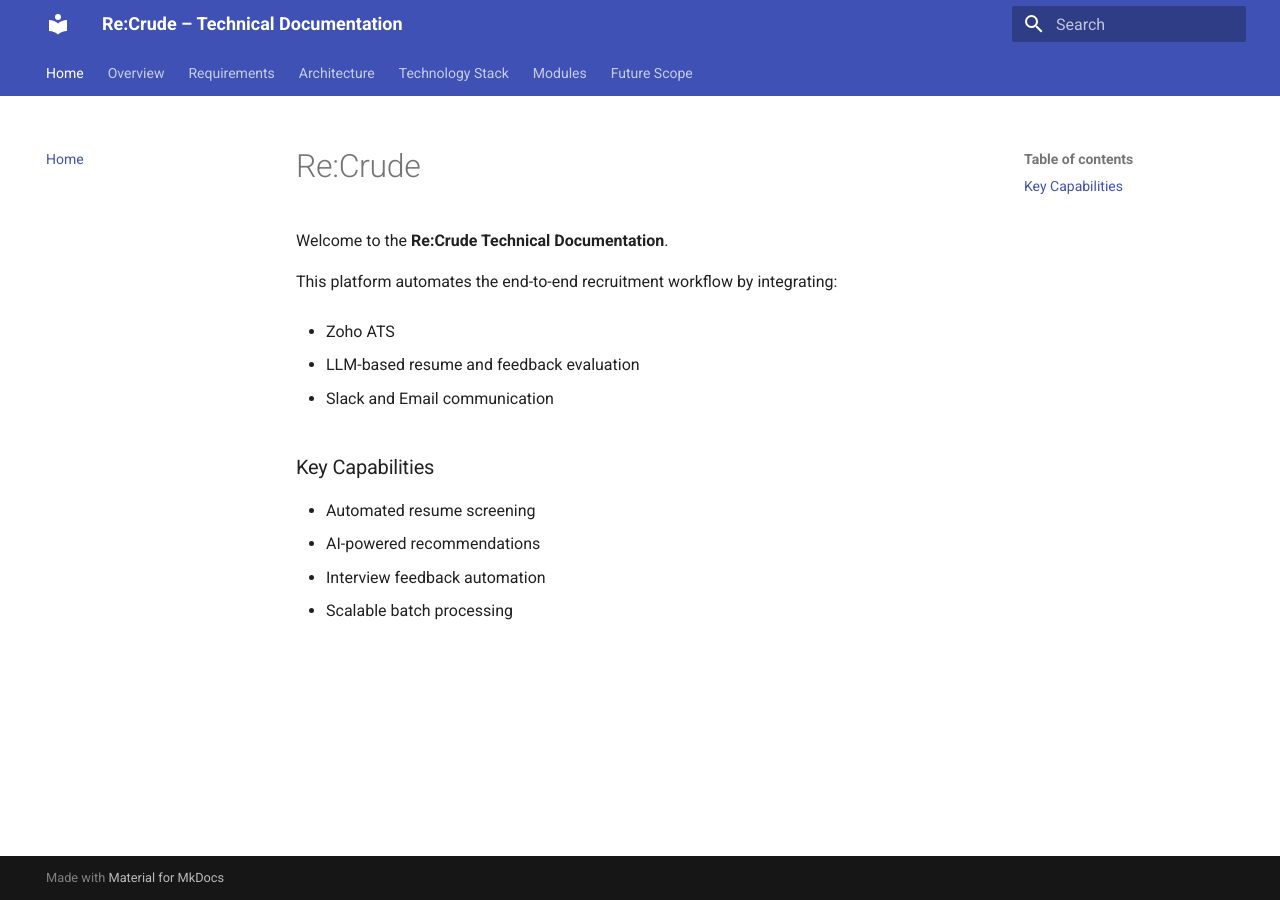
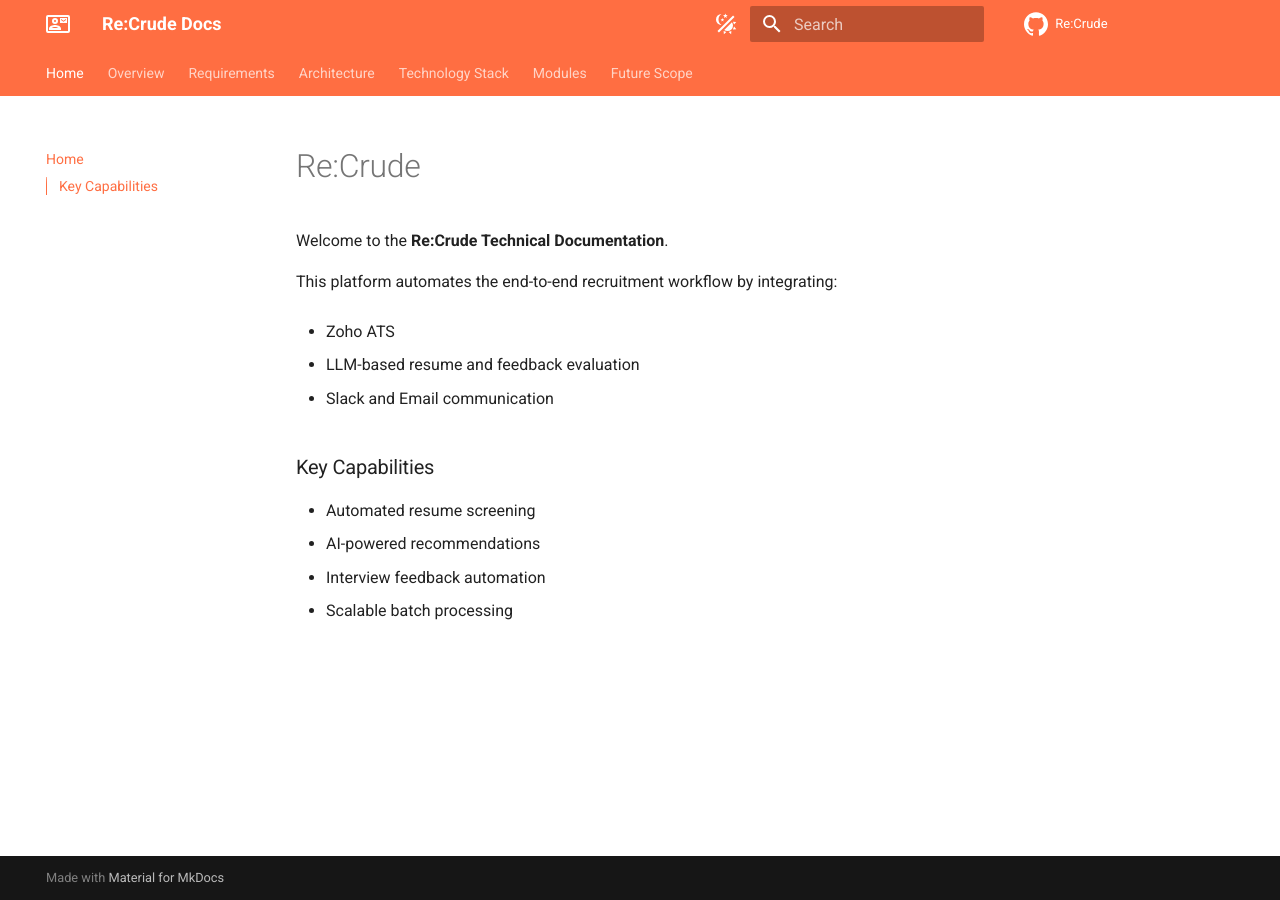
Before and after one commit to manav-gkmit/re-crude-docs, an MkDocs documentation site: the page built from docs/index.md, in a window 1280 px wide. Built offline with MkDocs 1.6.1 and Material for MkDocs 9.7.7, drawn with Linux system fonts in a browser that asks for light colours; comment, search, counter and statistics services are not loaded.

Commit message:
docs: Add theme, site metadata, icons to yml file

```diff
--- a/mkdocs.yml
+++ b/mkdocs.yml
@@ -1,28 +1,50 @@
-site_name: Re:Crude – Technical Documentation
-site_description: System Design & Architecture for Hiring Automation Platform
-site_author: Engineering Team
+site_name: Re:Crude Docs
+site_description: "Technical Documentation for the Re:Crude App"
+site_url:
+repo_name: Re:Crude
+repo_url: https://github.com/manav-gkmit/re-crude-docs
 
 theme:
   name: material
+  icon:
+    logo: material/card-account-mail-outline
+    repo: simple/github
   features:
+    - navigation.instant
     - navigation.tabs
-    - navigation.sections
-    - navigation.expand
-    - navigation.top
-    - search.highlight
-    - content.code.copy
+    - toc.integrate
   palette:
-    scheme: default
-    primary: indigo
-    accent: indigo
+    - media: "(prefers-color-scheme)"
+      toggle:
+        icon: material/theme-light-dark
+        name: Switch to light mode
+    - media: "(prefers-color-scheme: light)"
+      scheme: default
+      primary: deep orange
+      accent: deep orange
+      toggle:
+        icon: material/lightbulb-on
+        name: Switch to dark mode
+    - media: "(prefers-color-scheme: dark)"
+      scheme: slate
+      primary: black
+      accent: deep orange
+      toggle:
+        icon: material/lightbulb-off
+        name: Switch to system preference
 
 markdown_extensions:
-  - admonition
-  - pymdownx.details
-  - pymdownx.superfences
-  - pymdownx.tabbed
-  - toc:
-      permalink: true
+  - pymdownx.superfences:
+      custom_fences:
+        - name: mermaid
+          class: mermaid
+          format: !!python/name:pymdownx.superfences.fence_code_format
+  - attr_list
+  - pymdownx.emoji:
+      emoji_index: !!python/name:material.extensions.emoji.twemoji
+      emoji_generator: !!python/name:material.extensions.emoji.to_svg
+  - pymdownx.blocks.caption
+
 
 nav:
   - Home: index.md
```
